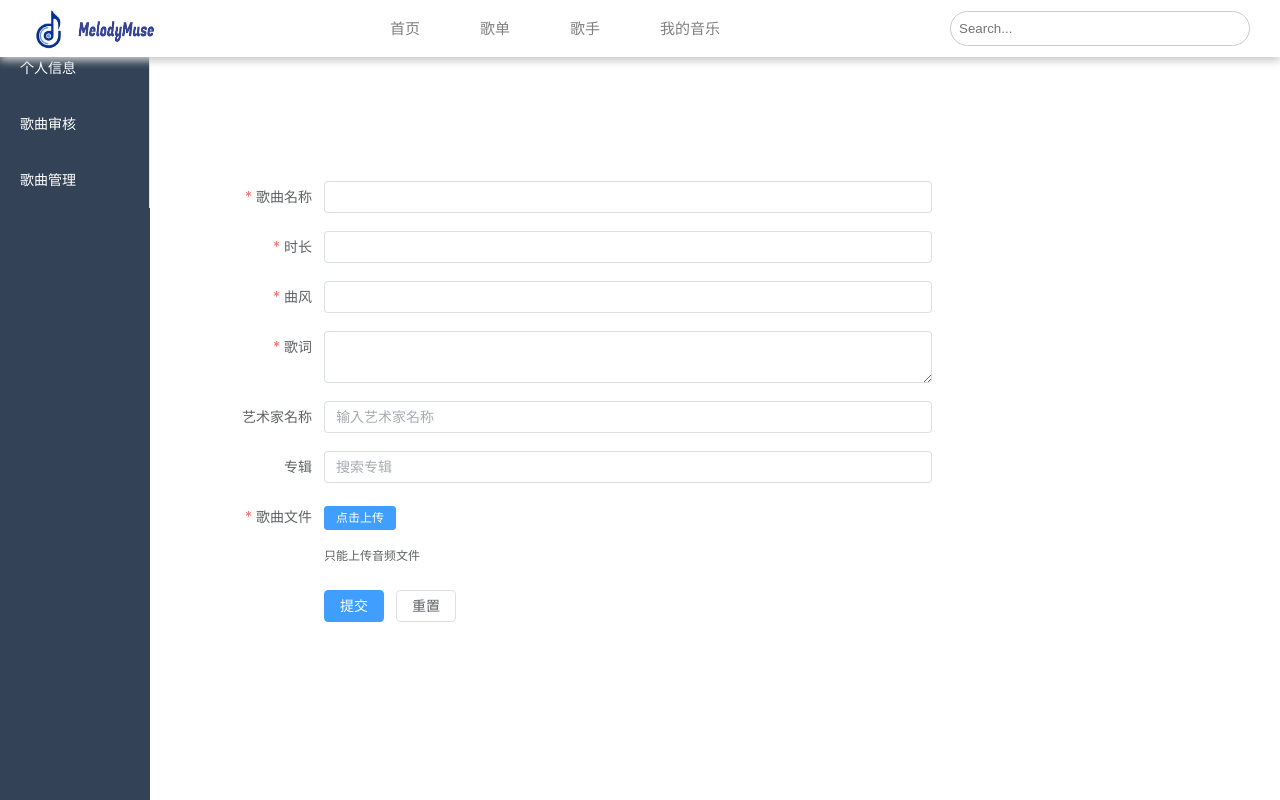
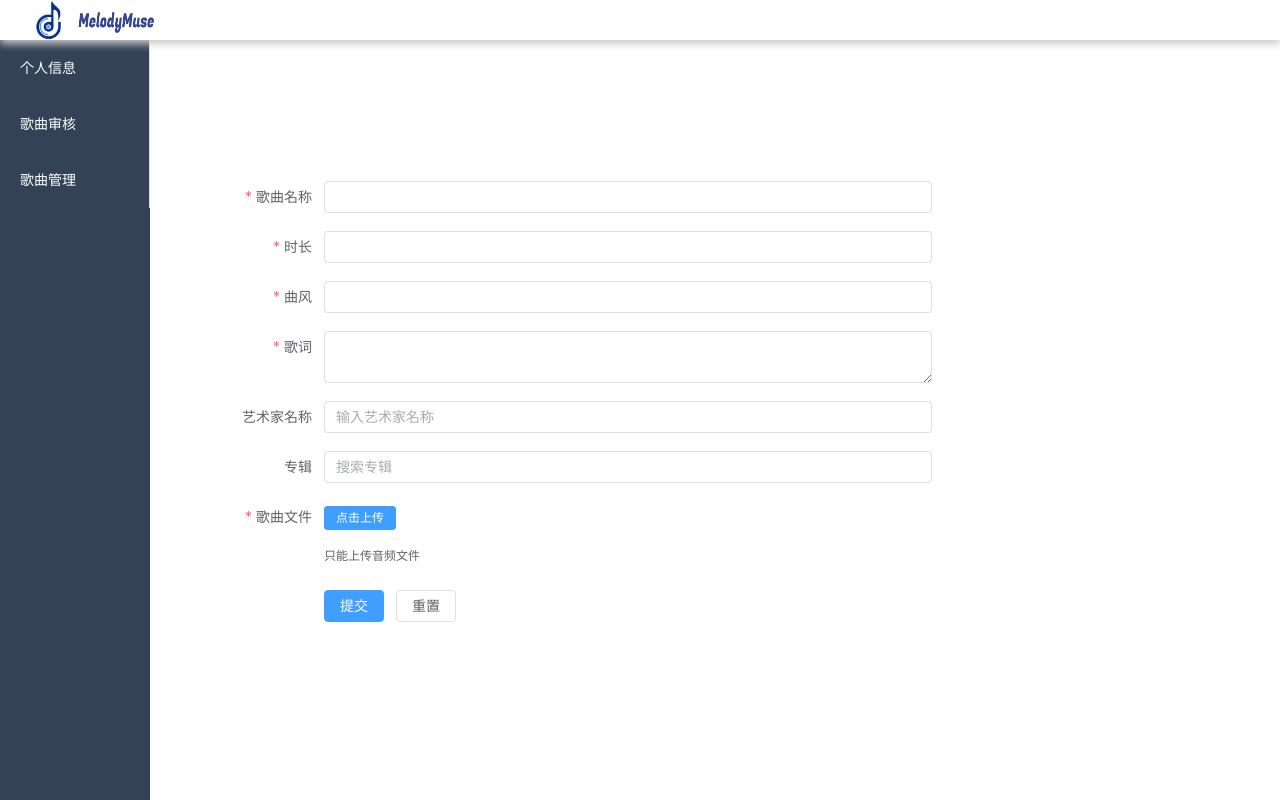
Before and after one commit to saikewei/MelodyMuse, a Vue app in the folder melodymuse.client/: page /uploadSong in a window 1280 px wide. Shown: the top 800 px of the page. Built offline with nearby package versions, Linux system fonts and the light colour scheme.

Commit message:
将头部修改为简易版本

```diff
--- a/melodymuse.client/src/pages/CreateAlbum.vue
+++ b/melodymuse.client/src/pages/CreateAlbum.vue
@@ -1,6 +1,6 @@
 <template>
     <header>
-        <TheHeader />
+        <SimpleHeader />
     </header>
     <aside>
         <TheAside />
@@ -18,14 +18,16 @@
     import TheHeader from "@/components/TheHeader.vue";
     import TheFooter from "@/components/TheFooter.vue";
     import TheAside from "@/components/TheAside.vue";
-
+    import SimpleHeader from "@/components/SimpleHeader.vue";
 
     export default {
         components:{
             TheHeader,
             TheFooter,
             newAlbum,
-            TheAside
+            TheAside,
+            SimpleHeader
+
 
         },
         data(){
--- a/melodymuse.client/src/pages/UploadSong.vue
+++ b/melodymuse.client/src/pages/UploadSong.vue
@@ -1,6 +1,6 @@
 <template>
     <header>
-        <TheHeader />
+        <SimpleHeader />
     </header>
     <aside>
         <TheAside />
@@ -18,6 +18,7 @@
     import TheFooter from "@/components/TheFooter.vue";
     import newSong from "../components/newSong.vue";
     import TheAside from "@/components/TheAside.vue";
+    import SimpleHeader from "@/components/SimpleHeader.vue";
 
 
     export default {
@@ -25,7 +26,8 @@
             TheFooter,
             TheHeader,
             newSong,
-            TheAside
+            TheAside,
+            SimpleHeader
         },
         data(){
             return{
```
